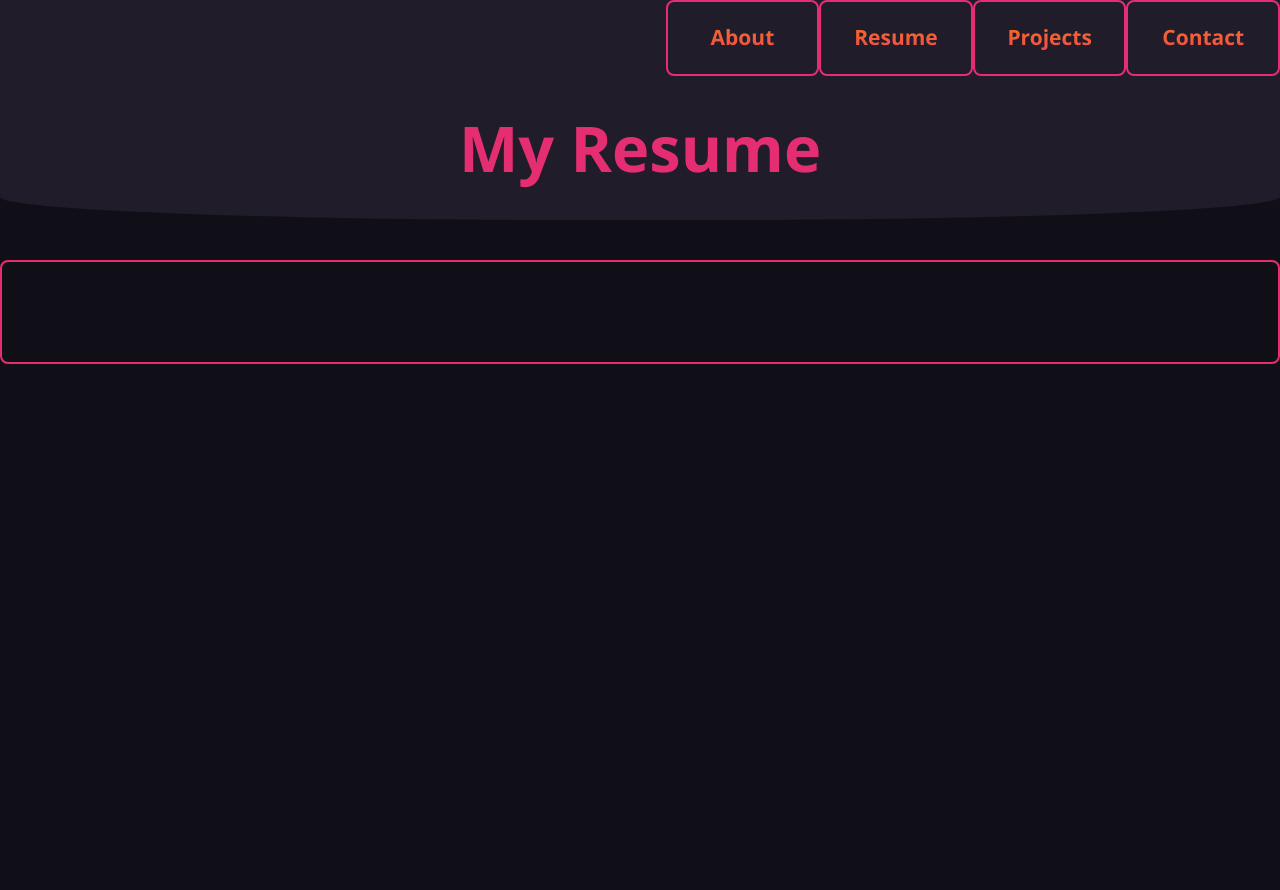
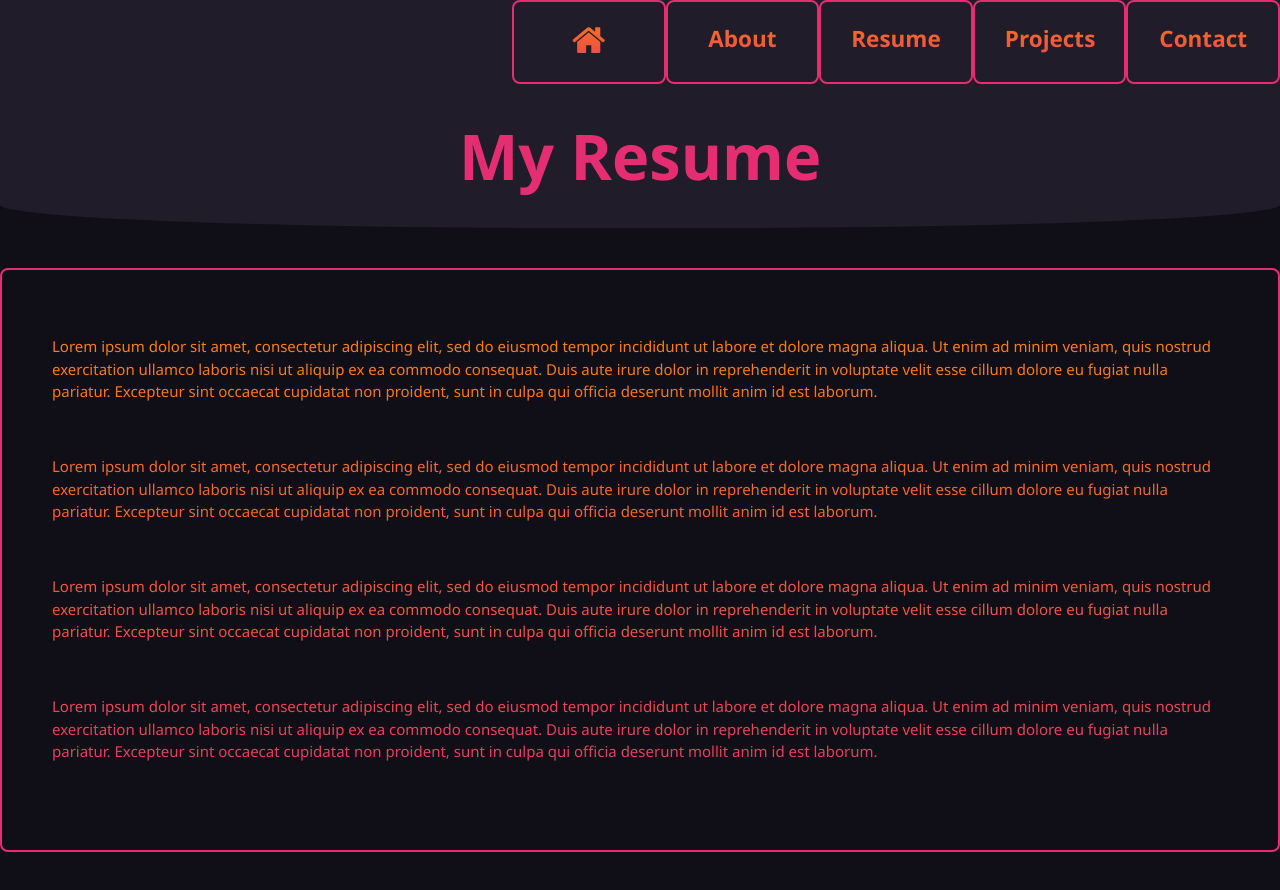
Before and after one commit to ikim1991/portfolio, a React (Create React App) app: page /resume in a window 1280 px wide. Shown: the top 890 px of the page. Before the commit the page ends 800 px from the top, so only its background shows below. Built offline with nearby package versions, Linux system fonts and the light colour scheme.

Commit message:
Adding Content to Pages

```diff
--- a/package.json
+++ b/package.json
@@ -1,6 +1,6 @@
 {
   "name": "portfolio",
-  "homepage": "https://ikim1991.github.io/portfolio",
+  "homepage": "https://ikim1991.github.io/",
   "version": "0.1.0",
   "private": true,
   "dependencies": {
@@ -35,5 +35,6 @@
       "last 1 firefox version",
       "last 1 safari version"
     ]
-  }
+  },
+  "devDependencies": {}
 }
--- a/public/index.html
+++ b/public/index.html
@@ -11,7 +11,6 @@
       name="description"
       content="Web site created using create-react-app"
     />
-    <link rel="apple-touch-icon" href="%PUBLIC_URL%/logo192.png" />
     <link rel="manifest" href="%PUBLIC_URL%/manifest.json" />
     <title>Chris K.</title>
   </head>
--- a/src/components/NavBar.js
+++ b/src/components/NavBar.js
@@ -3,7 +3,6 @@ import NavButton from './NavButton';
 
 class NavBar extends React.Component{
   render(){
-    console.log(this.props)
     return(
         <div className="NavBar">
           {this.props.buttons.map((button,i) => <NavButton className={button} title={button} key={button} />)}
--- a/src/components/NavButton.js
+++ b/src/components/NavButton.js
@@ -4,7 +4,7 @@ import { Link } from 'react-router-dom';
 class NavButton extends React.Component{
   render(){
     return(
-      <Link className="NavButton" to={`/${this.props.title.toLowerCase()}`} type="button">{this.props.title}</Link>
+      <Link className="NavButton" to={`/${this.props.title.toLowerCase() === "home" ? "" : this.props.title.toLowerCase()}`} type="button">{this.props.title === "Home" ? <i className="fa fa-home w3-xxlarge"></i> : this.props.title}</Link>
     )
   }
 }
--- a/src/containers/About.js
+++ b/src/containers/About.js
@@ -3,16 +3,20 @@ import NavBar from '../components/NavBar';
 
 class About extends React.Component{
   render(){
-    const buttons = ["About", "Resume", "Projects", "Contact"]
     return (
-      <div>
-        <NavBar buttons={buttons}/>
+      <div className="page">
+        <NavBar buttons={this.props.buttons}/>
         <div className="about">
           <div className="header">
             <h1>About Me</h1>
           </div>
           <div className="main">
-
+            <p>Lorem ipsum dolor sit amet, consectetur adipiscing elit, sed do eiusmod tempor incididunt ut labore et dolore magna aliqua. Ut enim ad minim veniam, quis nostrud exercitation ullamco laboris nisi ut aliquip ex ea commodo consequat. Duis aute irure dolor in reprehenderit in voluptate velit esse cillum dolore eu fugiat nulla pariatur. Excepteur sint occaecat cupidatat non proident, sunt in culpa qui officia deserunt mollit anim id est laborum.</p><br/>
+            <p>Lorem ipsum dolor sit amet, consectetur adipiscing elit, sed do eiusmod tempor incididunt ut labore et dolore magna aliqua. Ut enim ad minim veniam, quis nostrud exercitation ullamco laboris nisi ut aliquip ex ea commodo consequat. Duis aute irure dolor in reprehenderit in voluptate velit esse cillum dolore eu fugiat nulla pariatur. Excepteur sint occaecat cupidatat non proident, sunt in culpa qui officia deserunt mollit anim id est laborum.</p><br/>
+            <p>Lorem ipsum dolor sit amet, consectetur adipiscing elit, sed do eiusmod tempor incididunt ut labore et dolore magna aliqua. Ut enim ad minim veniam, quis nostrud exercitation ullamco laboris nisi ut aliquip ex ea commodo consequat. Duis aute irure dolor in reprehenderit in voluptate velit esse cillum dolore eu fugiat nulla pariatur. Excepteur sint occaecat cupidatat non proident, sunt in culpa qui officia deserunt mollit anim id est laborum.</p><br/>
+            <p>Lorem ipsum dolor sit amet, consectetur adipiscing elit, sed do eiusmod tempor incididunt ut labore et dolore magna aliqua. Ut enim ad minim veniam, quis nostrud exercitation ullamco laboris nisi ut aliquip ex ea commodo consequat. Duis aute irure dolor in reprehenderit in voluptate velit esse cillum dolore eu fugiat nulla pariatur. Excepteur sint occaecat cupidatat non proident, sunt in culpa qui officia deserunt mollit anim id est laborum.</p><br/>
+          </div>
+          <div className="filler">
           </div>
         </div>
       </div>
--- a/src/containers/App.js
+++ b/src/containers/App.js
@@ -7,13 +7,16 @@ import Contact from './Contact';
 import { Route } from 'react-router-dom';
 
 function App() {
+
+  const buttons = ["Home", "About", "Resume", "Projects", "Contact"]
+
   return (
     <div className="App">
-      <Route exact path="/" component={Title}/>
-      <Route path="/about" component={About}/>
-      <Route path="/resume" component={Resume}/>
-      <Route path="/projects" component={Projects}/>
-      <Route path="/contact" component={Contact}/>
+      <Route exact path="/" render={()=> <Title buttons={buttons} />}/>
+      <Route path="/about" render={()=> <About buttons={buttons} />}/>
+      <Route path="/resume" render={()=> <Resume buttons={buttons} />}/>
+      <Route path="/projects" render={()=> <Projects buttons={buttons} />}/>
+      <Route path="/contact" render={()=> <Contact buttons={buttons} />}/>
     </div>
   );
 }
--- a/src/containers/Contact.js
+++ b/src/containers/Contact.js
@@ -3,16 +3,20 @@ import NavBar from '../components/NavBar';
 
 class Contact extends React.Component{
   render(){
-    const buttons = ["About", "Resume", "Projects", "Contact"]
     return (
       <div>
-        <NavBar buttons={buttons}/>
+        <NavBar buttons={this.props.buttons}/>
         <div className="contact">
           <div className="header">
             <h1>Contact Me</h1>
           </div>
           <div className="main">
-
+            <p>Lorem ipsum dolor sit amet, consectetur adipiscing elit, sed do eiusmod tempor incididunt ut labore et dolore magna aliqua. Ut enim ad minim veniam, quis nostrud exercitation ullamco laboris nisi ut aliquip ex ea commodo consequat. Duis aute irure dolor in reprehenderit in voluptate velit esse cillum dolore eu fugiat nulla pariatur. Excepteur sint occaecat cupidatat non proident, sunt in culpa qui officia deserunt mollit anim id est laborum.</p><br/>
+            <p>Lorem ipsum dolor sit amet, consectetur adipiscing elit, sed do eiusmod tempor incididunt ut labore et dolore magna aliqua. Ut enim ad minim veniam, quis nostrud exercitation ullamco laboris nisi ut aliquip ex ea commodo consequat. Duis aute irure dolor in reprehenderit in voluptate velit esse cillum dolore eu fugiat nulla pariatur. Excepteur sint occaecat cupidatat non proident, sunt in culpa qui officia deserunt mollit anim id est laborum.</p><br/>
+            <p>Lorem ipsum dolor sit amet, consectetur adipiscing elit, sed do eiusmod tempor incididunt ut labore et dolore magna aliqua. Ut enim ad minim veniam, quis nostrud exercitation ullamco laboris nisi ut aliquip ex ea commodo consequat. Duis aute irure dolor in reprehenderit in voluptate velit esse cillum dolore eu fugiat nulla pariatur. Excepteur sint occaecat cupidatat non proident, sunt in culpa qui officia deserunt mollit anim id est laborum.</p><br/>
+            <p>Lorem ipsum dolor sit amet, consectetur adipiscing elit, sed do eiusmod tempor incididunt ut labore et dolore magna aliqua. Ut enim ad minim veniam, quis nostrud exercitation ullamco laboris nisi ut aliquip ex ea commodo consequat. Duis aute irure dolor in reprehenderit in voluptate velit esse cillum dolore eu fugiat nulla pariatur. Excepteur sint occaecat cupidatat non proident, sunt in culpa qui officia deserunt mollit anim id est laborum.</p><br/>
+          </div>
+          <div className="filler">
           </div>
         </div>
       </div>
--- a/src/containers/Projects.js
+++ b/src/containers/Projects.js
@@ -3,16 +3,20 @@ import NavBar from '../components/NavBar';
 
 class Projects extends React.Component{
   render(){
-    const buttons = ["About", "Resume", "Projects", "Contact"]
     return (
       <div>
-        <NavBar buttons={buttons}/>
+        <NavBar buttons={this.props.buttons}/>
         <div className="projects">
           <div className="header">
             <h1>My Projects</h1>
           </div>
           <div className="main">
-
+            <p>Lorem ipsum dolor sit amet, consectetur adipiscing elit, sed do eiusmod tempor incididunt ut labore et dolore magna aliqua. Ut enim ad minim veniam, quis nostrud exercitation ullamco laboris nisi ut aliquip ex ea commodo consequat. Duis aute irure dolor in reprehenderit in voluptate velit esse cillum dolore eu fugiat nulla pariatur. Excepteur sint occaecat cupidatat non proident, sunt in culpa qui officia deserunt mollit anim id est laborum.</p><br/>
+            <p>Lorem ipsum dolor sit amet, consectetur adipiscing elit, sed do eiusmod tempor incididunt ut labore et dolore magna aliqua. Ut enim ad minim veniam, quis nostrud exercitation ullamco laboris nisi ut aliquip ex ea commodo consequat. Duis aute irure dolor in reprehenderit in voluptate velit esse cillum dolore eu fugiat nulla pariatur. Excepteur sint occaecat cupidatat non proident, sunt in culpa qui officia deserunt mollit anim id est laborum.</p><br/>
+            <p>Lorem ipsum dolor sit amet, consectetur adipiscing elit, sed do eiusmod tempor incididunt ut labore et dolore magna aliqua. Ut enim ad minim veniam, quis nostrud exercitation ullamco laboris nisi ut aliquip ex ea commodo consequat. Duis aute irure dolor in reprehenderit in voluptate velit esse cillum dolore eu fugiat nulla pariatur. Excepteur sint occaecat cupidatat non proident, sunt in culpa qui officia deserunt mollit anim id est laborum.</p><br/>
+            <p>Lorem ipsum dolor sit amet, consectetur adipiscing elit, sed do eiusmod tempor incididunt ut labore et dolore magna aliqua. Ut enim ad minim veniam, quis nostrud exercitation ullamco laboris nisi ut aliquip ex ea commodo consequat. Duis aute irure dolor in reprehenderit in voluptate velit esse cillum dolore eu fugiat nulla pariatur. Excepteur sint occaecat cupidatat non proident, sunt in culpa qui officia deserunt mollit anim id est laborum.</p><br/>
+          </div>
+          <div className="filler">
           </div>
         </div>
       </div>
--- a/src/containers/Resume.js
+++ b/src/containers/Resume.js
@@ -3,16 +3,20 @@ import NavBar from '../components/NavBar';
 
 class Resume extends React.Component{
   render(){
-    const buttons = ["About", "Resume", "Projects", "Contact"]
     return (
       <div>
-        <NavBar buttons={buttons}/>
+        <NavBar buttons={this.props.buttons}/>
         <div className="resume">
           <div className="header">
             <h1>My Resume</h1>
           </div>
           <div className="main">
-
+            <p>Lorem ipsum dolor sit amet, consectetur adipiscing elit, sed do eiusmod tempor incididunt ut labore et dolore magna aliqua. Ut enim ad minim veniam, quis nostrud exercitation ullamco laboris nisi ut aliquip ex ea commodo consequat. Duis aute irure dolor in reprehenderit in voluptate velit esse cillum dolore eu fugiat nulla pariatur. Excepteur sint occaecat cupidatat non proident, sunt in culpa qui officia deserunt mollit anim id est laborum.</p><br/>
+            <p>Lorem ipsum dolor sit amet, consectetur adipiscing elit, sed do eiusmod tempor incididunt ut labore et dolore magna aliqua. Ut enim ad minim veniam, quis nostrud exercitation ullamco laboris nisi ut aliquip ex ea commodo consequat. Duis aute irure dolor in reprehenderit in voluptate velit esse cillum dolore eu fugiat nulla pariatur. Excepteur sint occaecat cupidatat non proident, sunt in culpa qui officia deserunt mollit anim id est laborum.</p><br/>
+            <p>Lorem ipsum dolor sit amet, consectetur adipiscing elit, sed do eiusmod tempor incididunt ut labore et dolore magna aliqua. Ut enim ad minim veniam, quis nostrud exercitation ullamco laboris nisi ut aliquip ex ea commodo consequat. Duis aute irure dolor in reprehenderit in voluptate velit esse cillum dolore eu fugiat nulla pariatur. Excepteur sint occaecat cupidatat non proident, sunt in culpa qui officia deserunt mollit anim id est laborum.</p><br/>
+            <p>Lorem ipsum dolor sit amet, consectetur adipiscing elit, sed do eiusmod tempor incididunt ut labore et dolore magna aliqua. Ut enim ad minim veniam, quis nostrud exercitation ullamco laboris nisi ut aliquip ex ea commodo consequat. Duis aute irure dolor in reprehenderit in voluptate velit esse cillum dolore eu fugiat nulla pariatur. Excepteur sint occaecat cupidatat non proident, sunt in culpa qui officia deserunt mollit anim id est laborum.</p><br/>
+          </div>
+          <div className="filler">
           </div>
         </div>
       </div>
--- a/src/containers/Title.js
+++ b/src/containers/Title.js
@@ -4,12 +4,9 @@ import { Link } from 'react-router-dom';
 
 class Title extends React.Component{
   render(){
-
-    const buttons = ["About", "Resume", "Projects", "Contact"]
-
     return(
       <div className="title">
-        <NavBar buttons={buttons}/><br/><br/>
+        <NavBar buttons={this.props.buttons}/><br/><br/>
         <div className="myinfo">
           <h1>Chris (Ikhwan) Kim</h1>
           <h3>| Software Developer | JavaScript | React | Node.js |</h3>
--- a/src/index.css
+++ b/src/index.css
@@ -5,6 +5,9 @@ body {
   font-family: Segoe UI,Roboto,Helvetica,Arial,sans-serif;
 }
 
+html {
+  overflow: hidden;
+}
 
 
 /* Title.js */
@@ -56,6 +59,7 @@ h3{
 }
 
 
+
 /* About.js, Resume.js, Projects.js, Contact.js */
 .header{
   width:100%;
@@ -82,6 +86,18 @@ h3{
   	-webkit-text-fill-color: transparent;
 }
 
+.filler{
+  padding: 75px;
+}
+
+
+/* About.js */
+.about, .resume, .projects, .contact{
+  height: 100vh;
+  overflow-y: scroll;
+  margin-bottom: 50px;
+}
+
 
 
 /* NavBar.js */
@@ -90,7 +106,7 @@ h3{
   justify-content: flex-end;
   background: #201c29;
   font-weight: 700;
-  font-size: 1.4rem;
+  font-size: 1.5rem;
   text-align: center;
   margin-bottom: 0;
   border-bottom: 0;
@@ -111,3 +127,24 @@ h3{
   cursor: pointer;
   text-align: center;
 }
+
+/* Scroll Bar CSS */
+/* width */
+::-webkit-scrollbar {
+  width: 10px;
+}
+
+/* Track */
+::-webkit-scrollbar-track {
+  background: #f1f1f1;
+}
+
+/* Handle */
+::-webkit-scrollbar-thumb {
+  background: #888;
+}
+
+/* Handle on hover */
+::-webkit-scrollbar-thumb:hover {
+  background: #555;
+}
```
